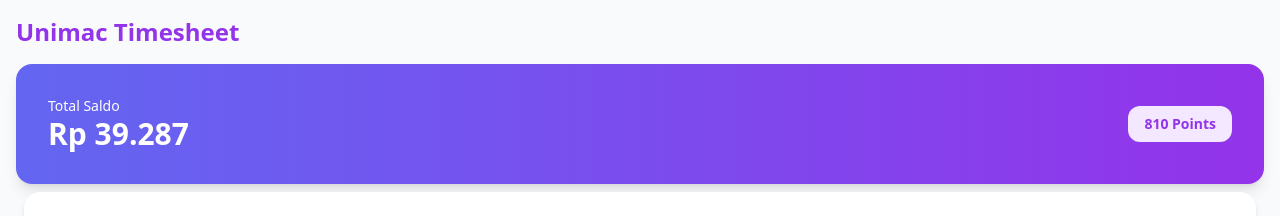
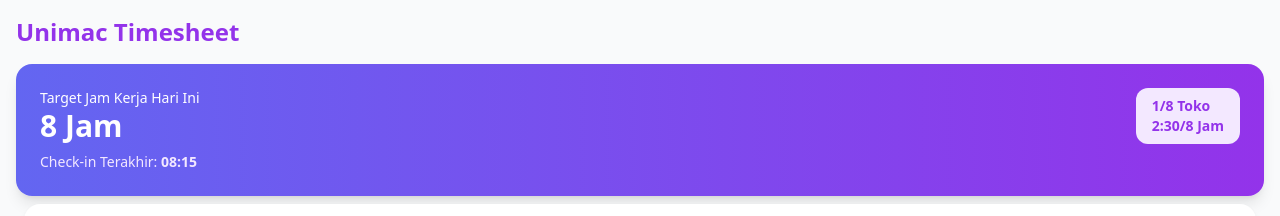
Before and after one commit to DevCode0X0/unimac-timesheet, a Next.js app: page /dashboard in a window 1280 px wide. Shown: the top 216 px of the page. Built offline with nearby package versions, Linux system fonts and the light colour scheme; no server answers; the database is empty.

Commit message:
update card

```diff
--- a/app/dashboard/page.tsx
+++ b/app/dashboard/page.tsx
@@ -78,18 +78,24 @@
       {/* Judul */}
       <h1 className="text-2xl font-bold mb-4">Unimac Timesheet</h1>
 
-      {/* Header saldo */}
+      {/* Ringkasan Hari Ini */}
       <div className="bg-gradient-to-r from-indigo-500 to-purple-600 p-6 rounded-2xl text-white shadow-lg">
-        <div className="p-2 flex justify-between items-center">
+        <div className="flex justify-between items-center mb-2">
           <div>
-            <p className="text-sm">Total Saldo</p>
-            <h2 className="text-3xl font-bold">Rp 39.287</h2>
+            <p className="text-sm">Target Jam Kerja Hari Ini</p>
+            <h2 className="text-3xl font-bold">8 Jam</h2>
           </div>
           <div className="bg-purple-100 px-4 py-2 rounded-xl text-sm font-semibold text-purple-600">
-            810 Points
+           <p>1/8 Toko</p>
+           <p>2:30/8 Jam</p>
           </div>
         </div>
+
+        <div className="flex justify-between text-sm text-purple-100">
+          <p>Check-in Terakhir: <span className="font-semibold">08:15</span></p>
+        </div>
       </div>
+
 
       {/* Menu Grid */}
       <div className="p-2">
```
